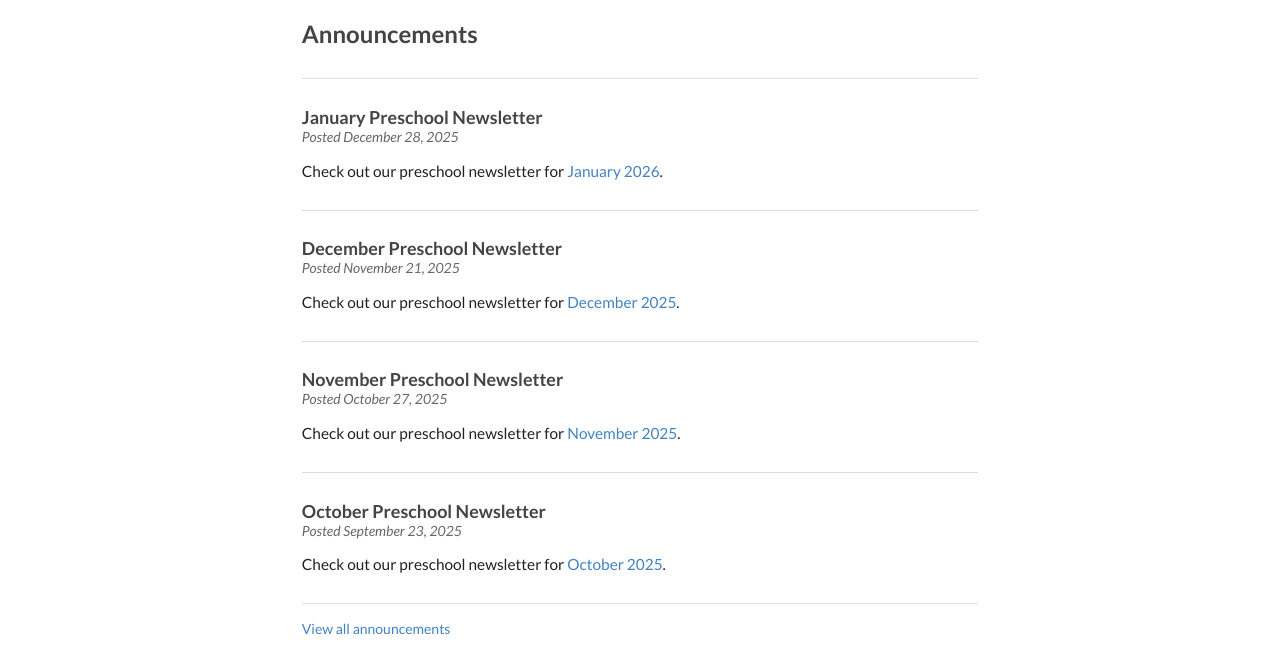
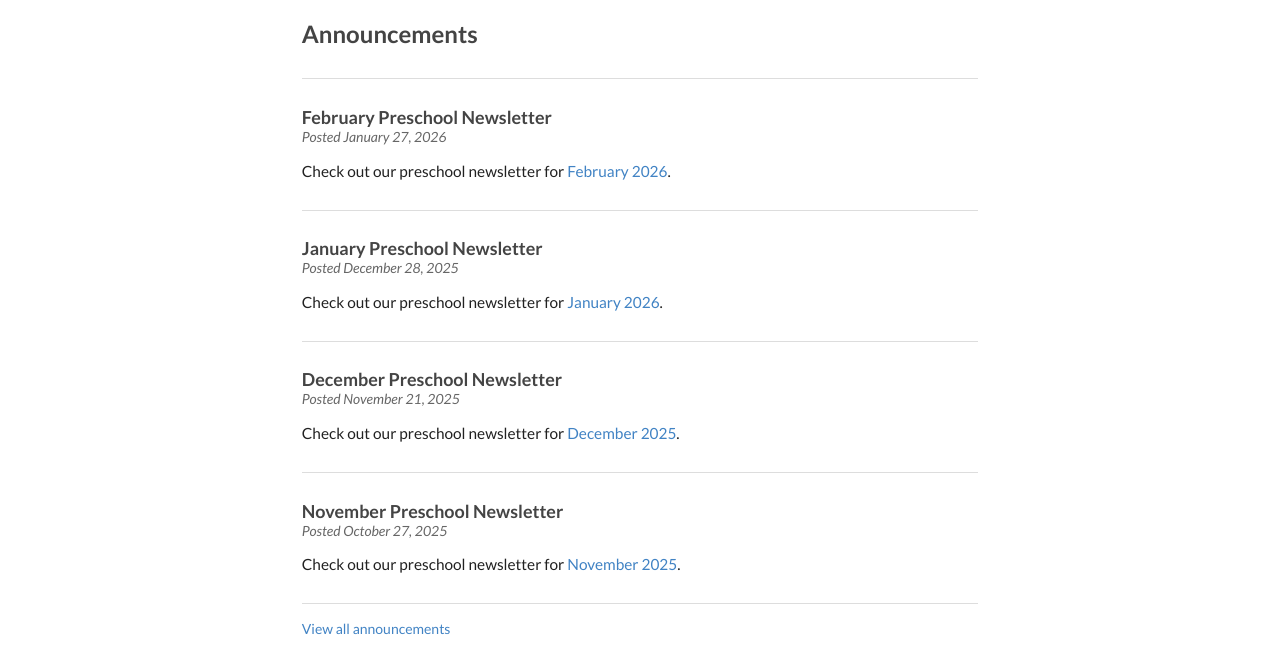
Before and after one commit to childrenofhope/childrenofhope, a Jekyll site: the page built from index.html, in a window 1280 px wide. Shown: the part 799-1459 px from the top of the page. Built offline with Jekyll 4.4.1, drawn with Linux system fonts in a browser that asks for light colours; the list of posts is cut into pages by our own code.

Commit message:
Added February 2026 newsletter

```diff
--- a/newsletter.md
+++ b/newsletter.md
@@ -9,6 +9,9 @@
 
 <h3 class="ui header">Current School Year</h3>
 <div class="ui newsletter list">
+  <a class="item" href="{{ site.baseurl }}/assets/newsletters/2025-2026/COH_February_2026_Newsletter.pdf">
+    February 2026
+  </a>
   <a class="item" href="{{ site.baseurl }}/assets/newsletters/2025-2026/COH_January_2026_Newsletter.pdf">
     January 2026
   </a>
```
Also changed, not shown: _posts/2026-01-27-february-newsletter.md (added, +13 -0 lines), 1 other file.
